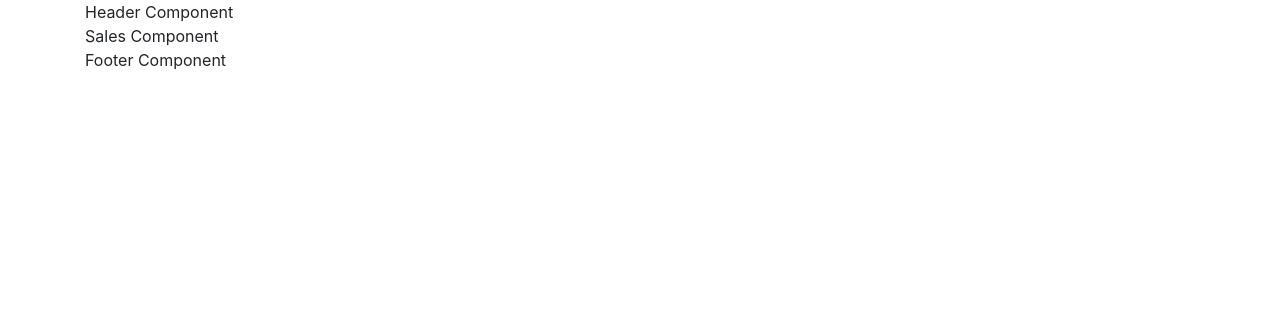
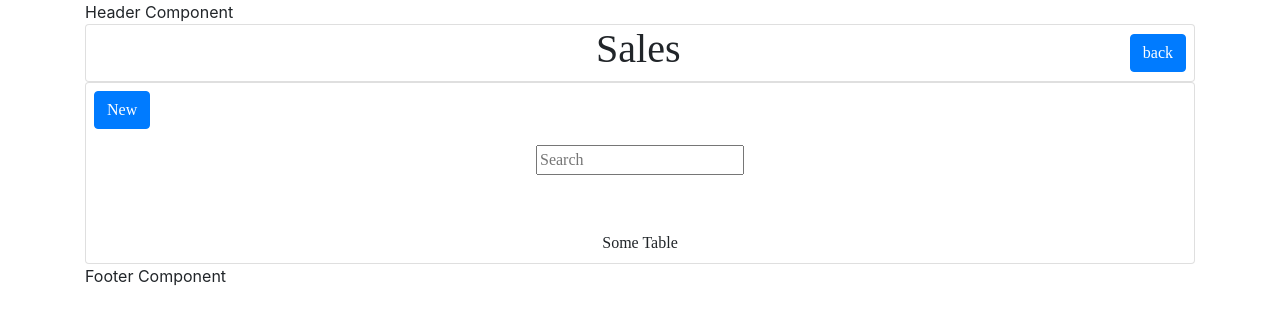
Before and after one commit to Bdhawa123/FishTail, a React (Create React App) app: page /Sales in a window 1280 px wide. Shown: the top 324 px of the page. Built offline with nearby package versions, Linux system fonts and the light colour scheme.

Commit message:
Components added and updated

```diff
--- a/src/App.js
+++ b/src/App.js
@@ -1,4 +1,4 @@
-import React from 'react';
+import React,{useContext}from 'react';
 import Header from './Components/Header';
 import Footer from './Components/Footer';
 import Home from './Components/Home';
@@ -7,10 +7,15 @@ import SManagement from './Components/SManagement';
 import SReport from './Components/SReport';
 import Inventory from './Components/Inventory';
 import {BrowserRouter as Router,Route,Switch} from 'react-router-dom';
+import StyleContextProvider, { StyleContext } from './contexts/StyleContext';
 
 
-function App() {
+const  App=()=> {
+
+    //const {blur,toggleBlur} = useContext(StyleContext);
+
   return (
+    <StyleContextProvider>
       <div className="container" >
         <Header/>
           <Router>
@@ -25,6 +30,7 @@ function App() {
           </Router>
         <Footer/>
       </div>
+    </StyleContextProvider>
   );
 }
 
--- /dev/null
+++ b/src/Components/DataComponent.js
@@ -0,0 +1,7 @@
+import React from 'react';
+
+const DataComponent = () => {
+    return ( <div>Some Table </div>);
+}
+
+export default DataComponent;
--- a/src/Components/Sales.js
+++ b/src/Components/Sales.js
@@ -1,10 +1,38 @@
 import React,{Component} from 'react';
+import {Card, Row,Button} from 'reactstrap'
+import '../styles/sales.css'
+import DataComponent from './DataComponent';
+
+
+
 
 
 class SalesComponent extends Component{
     render(){
-        return(<div>
-            Sales Component
+        return(<div className="txtImport">
+            <Card >
+                <div className ="topRow">
+                    <h1 >Sales</h1>
+                    <button className="btn btn-primary" onClick={()=>{this.props.history.push(`/Home`);}} >
+                            back
+                    </button>
+                </div>
+            </Card>
+
+            <Card className="container card2">
+                <Row>
+                    <button className="btn btn-primary" onClick={()=>{this.props.history.push(`/Home`);}} >
+                        New
+                    </button>
+                </Row>
+
+                <Row className="centerRow">
+                    <input type="text" placeholder="Search"/>
+                </Row>
+                <Row className="dataComponent">
+                    <DataComponent/>
+                </Row>
+            </Card>
         </div>
         );
     }
--- /dev/null
+++ b/src/contexts/StyleContext.js
@@ -0,0 +1,37 @@
+import React, {createContext, useState} from 'react';
+
+export const StyleContext= createContext();
+
+const StyleContextProvider = (props) =>{
+
+    const blurOn = {
+        filter:'blur(8px)'
+    }
+
+    const blurOff = {
+        filter:'blur(0px)'
+    }
+
+    const [blur,setBlur] = useState([
+        {blurState:false,
+        blurEffect:blurOff}
+    ])
+
+    const toggleBlur =()=>{
+        if (blur.blurState){
+            setBlur({blurState:true,blurEffect:blurOn});
+        }else {
+            setBlur({blurState:false,blurEffect:blurOff});
+        }
+
+    }
+
+    return (
+        <StyleContext.Provider value={{blur,toggleBlur}}>
+            {props.children}
+        </StyleContext.Provider>
+    )
+
+}
+
+export default StyleContextProvider;
--- /dev/null
+++ b/src/styles/sales.css
@@ -0,0 +1,56 @@
+@font-face {
+    font-family: QanelasSoft;
+    src: local('./font/Qanelas/QanelasSoft.otf');
+  }
+
+@font-face {
+font-family: QanelasSoft-bold;
+src: local('./font/Qanelas/QanelasSoft-ExtraBold.otf');
+}
+
+.txtImport {
+    font-family: QanelasSoft;
+}
+
+.topRow::before{
+    margin: auto;
+    content:'D';
+    display: flex;
+    visibility: hidden;
+}
+
+.topRow{
+    display: flex;
+    justify-content: center;
+    align-items: center;
+    flex-direction: row;
+}
+
+
+.topRow button {
+    margin-left: auto;
+    margin-right: 0.5rem;
+}
+
+.topRow h1{
+    margin-left: -25rem;
+}
+
+.centerRow{
+    justify-content: center;
+}
+
+.row{
+    padding: 0.5em;
+}
+
+.dataComponent {
+    padding-top:3em;
+    justify-content: center;
+}
+
+@media only screen and (max-width: 600px) {
+    .topRow h1{
+        margin-left: 0;
+    }
+  }
```
Also changed, not shown: src/Components/Index.js (added, +22 -0 lines), src/styles/font/Qanelas/QanelasSoft-ExtraBold.otf (added), src/styles/font/Qanelas/QanelasSoft.otf (added). Lines whose indentation alone changed are shown as unchanged.
